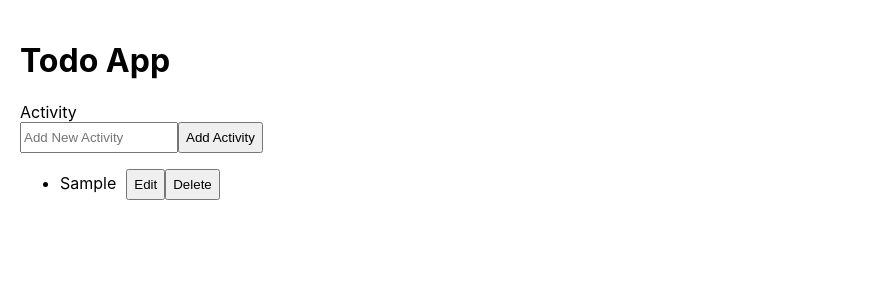
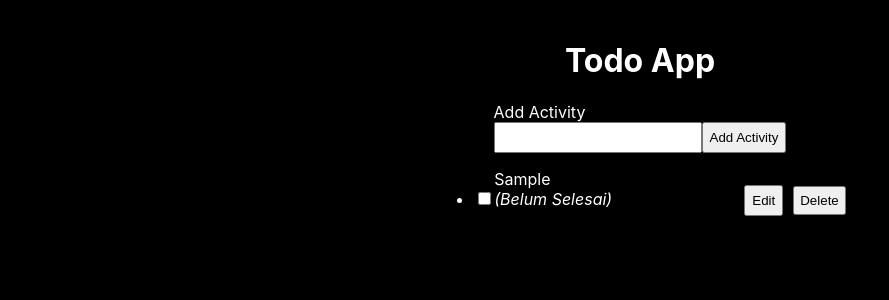
Before and after one commit to dhannypramana/belajar-react, a React (Create React App) app: page / in a window 1280 px wide. Both pictures are taken after typing "Sample" into the empty fields and a click on the button "Add Activity". Shown: the top 300 px of the page, without its empty margins (0-889 px from the left). Built offline with nearby package versions, Linux system fonts and the light colour scheme.

Commit message:
Todo App React

```diff
--- a/src/App.jsx
+++ b/src/App.jsx
@@ -5,7 +5,7 @@ import TodoApp from './components/TodoApp';
 const App = () => {
   return(
     <>
-      <TodoApp />
+    <TodoApp />
     </>
   );
 };
--- a/src/components/TodoApp/index.css
+++ /dev/null
@@ -1,12 +0,0 @@
-body {
-  padding: 20px;
-}
-
-.input-box {
-  width: 150px;
-  height: 25px;
-}
-
-.btn {
-  height: 31px;
-}
--- a/src/components/TodoApp/index.jsx
+++ b/src/components/TodoApp/index.jsx
@@ -1,104 +1,119 @@
-import React, { useEffect, useState } from 'react';
-import './index.css';
+import React from 'react';
+import { useEffect } from 'react';
+import { useState } from 'react';
+import './style.css';
+
+const generateID = () => {
+  return Date.now();
+};
 
 const TodoApp = () => {
   const [activity, setActivity] = useState('');
   const [todos, setTodos] = useState([]);
-  const [edit, setEdit] = useState({});
   const [loading, setLoading] = useState(false);
-  const [err, setErr] = useState('');
+  const [isActivityEmpty, setIsActivityEmpty] = useState(false);
 
-  const generateID = () => {
-    return Date.now();
-  };
+  const [edit, setEdit] = useState([]);
 
-  const todoHandler = e => {
+  const addHandler = e => {
     e.preventDefault();
-    setErr('');
-    setLoading(true);
 
-    if (edit.id) {
-      const updatedTodo = {
-        id: edit.id,
-        activity,
-      };
-
-      const editTodoIndex = todos.findIndex(todo => todo.id === edit.id);
-
-      const updatedTodos = [
-        ...todos
-      ];
-
-      updatedTodos[editTodoIndex] = updatedTodo;
-
-      setTodos(updatedTodos);
-      setActivity('');
-      setEdit({});
-
+    if (activity.length === 0) {
+      setIsActivityEmpty(true);
       return;
     }
 
-    if (activity.length === 0) {
-      return setErr('Aktivitas tidak boleh kosong');
-    } else {
-      setTodos([...todos, {
-        id: generateID(),
+    // Edit Mode
+    if (edit.id) {
+      const filtered = todos.filter(v => v.id !== edit.id);
+      const temp = [...filtered, {
+        id: edit.id,
+        isDone: edit.isDone ? false : true,
         activity,
-      }]);
+      }];
+      setTodos(temp);
+      cancelEditHandler();
+      return;
     }
+
+    setIsActivityEmpty(false);
+
+    const temp = [...todos, {
+      id: generateID(),
+      isDone: false,
+      activity,
+    }];
+
+    setTodos(temp);
+    setLoading(true);
     setActivity('');
   };
 
-  const deleteTodoHandler = todoID => {
-    const filtered = todos.filter(todo => {
-      return todo.id !== todoID
-    });
+  const deleteHandler = todoID => {
+    const filtered = todos.filter(e => e.id !== todoID);
+
     setLoading(true);
+    setActivity('');
     setTodos(filtered);
-    setEdit({});
-    setActivity('');
+    setEdit([]);
   };
 
-  const editTodoHandler = todo => {
-    setActivity(todo.activity);
-    setEdit(todo);
+  const editHandler = activity => {
+    setEdit(activity);
+    setActivity(activity.activity);
   };
 
-  const cancelEditHandler = edit => {
-    setActivity(edit.activity);
+  const cancelEditHandler = () => {
+    setEdit([]);
+    setActivity('');
+    setLoading(true);
+  };
+
+  const doneHandler = todo => {
+    const updatedTodo = {
+      id: todo.id,
+      isDone: todo.isDone ? false : true,
+      activity: todo.activity,
+    };
+
+    const indexEdited = todos.findIndex(v => v.id === todo.id);
+
+    const temp = [
+      ...todos,
+    ];
+
+    temp[indexEdited] = updatedTodo;
+    setTodos(temp);
   };
 
   useEffect(() => {
     setTimeout(() => {
       setLoading(false);
-    }, 1000);
+    }, 500);
   }, [loading]);
 
   return (
-    <>
+    <div className="todo">
       <h1>Todo App</h1>
-      {err && (<p style={{ color: 'red' }}>{err}</p>)}
-      <form onSubmit={todoHandler}>
-        <label>Activity</label><br />
-        <input type="text" value={activity} onChange={e => setActivity(e.target.value)} placeholder="Add New Activity" className="input-box" />
-        {edit.id && (<button onClick={cancelEditHandler.bind(this, edit)} className='btn'>Cancel</button>)}
-        <button className="btn">{edit.id ? 'Edit Activity' : 'Add Activity'}</button>
+      {isActivityEmpty && (<p style={{ color: 'red' }} >Aktivitas tidak boleh kosong</p>)}
+      <form onSubmit={addHandler}>
+        <label>{edit.id ? 'Edit' : 'Add'} Activity</label><br />
+        <input className="input-box" type="text" onChange={e => setActivity(e.target.value)} value={activity} autoFocus={true} />
+        <button className="btn" type="submit">{edit.id ? 'Edit' : 'Add'} Activity</button>
+        {edit.id && <button className="btn" onClick={cancelEditHandler}>Cancel</button>}
       </form>
-      {
-        todos.length > 0 ?
-          <div className="list">
-            <ul>
-              {loading ? (<i>Please Wait...</i>) :
-                todos.map(item =>
-                  <li key={item.id}>{item.activity}
-                    <button style={{ marginLeft: '10px' }} onClick={editTodoHandler.bind(this, item)} className='btn'>Edit</button>
-                    <button className='btn' onClick={deleteTodoHandler.bind(this, item.id)}>Delete</button>
-                  </li>)}
-            </ul>
-          </div> :
-          <h3>Tidak Ada Todo</h3>
-      }
-    </>
+      {!loading && todos.length === 0 && (<h3>Tidak ada TodoList</h3>)}
+      <ul>
+        {loading ? (<i>Please Wait</i>) : (todos.map(todo => {
+          return <li className="list" key={todo.id}>
+            <input type="checkbox" onChange={doneHandler.bind(this, todo)} checked={todo.isDone ? true : false} />
+            <div className="activity-title">{todo.isDone ? (<del>{todo.activity}</del>) : (todo.activity)} <br /><i>({todo.isDone ? 'Sudah' : 'Belum'} Selesai)</i></div>
+            <button className="btn" onClick={editHandler.bind(this, todo)}>Edit</button>
+            <button className="delete-btn" onClick={deleteHandler.bind(this, todo.id)}>Delete</button>
+          </li>
+        }))}
+      </ul>
+    </div>
   );
 };
 
--- /dev/null
+++ b/src/components/TodoApp/style.css
@@ -0,0 +1,36 @@
+.todo {
+  padding: 20px;
+  /* border: 1px solid white; */
+  display: flex;
+  flex-direction: column;
+  align-items: center;
+}
+
+.input-box {
+  width: 200px;
+  height: 25px;
+}
+
+.btn {
+  height: 31px;
+}
+
+body {
+  background-color: black;
+  color: white;
+}
+
+.activity-title {
+  width: 250px;
+  display: inline-block;
+  text-overflow: ellipsis;
+}
+
+.delete-btn {
+  padding: 5px;
+  margin-left: 10px;
+}
+
+.list {
+  margin-bottom: 10px;
+}
```
